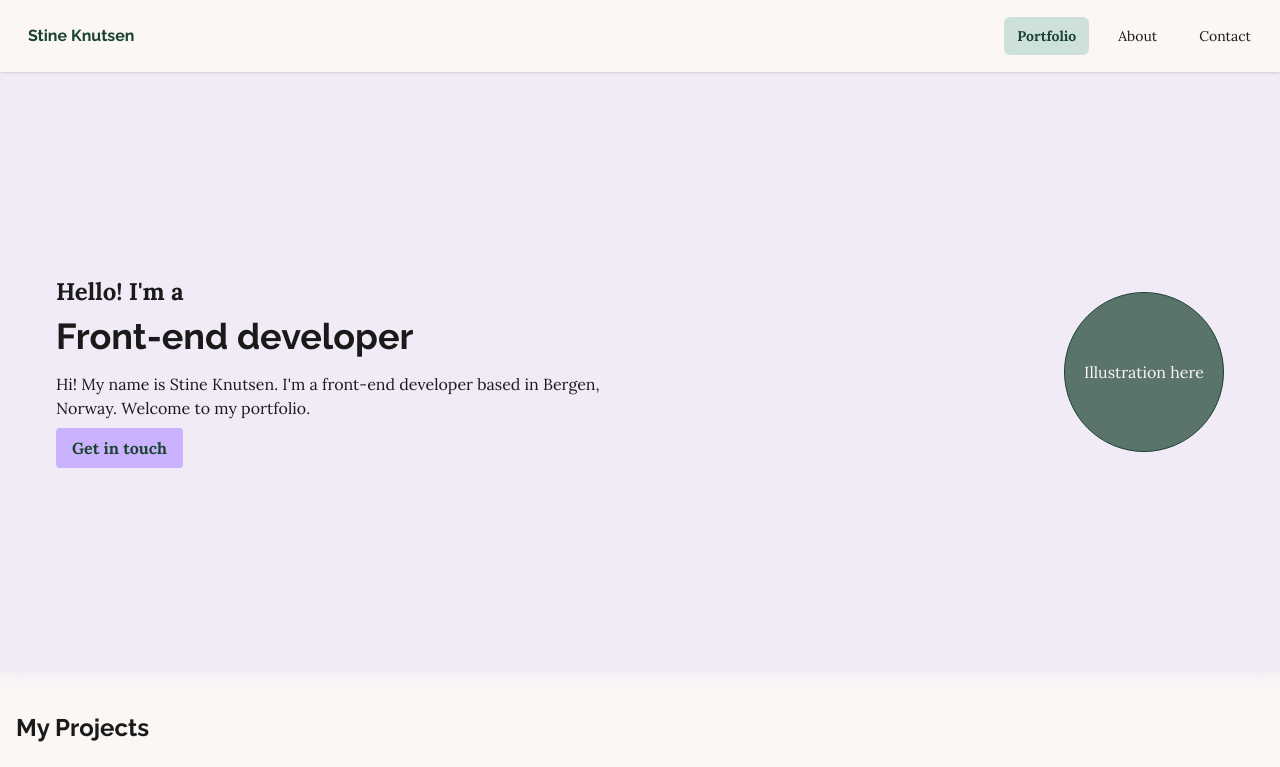
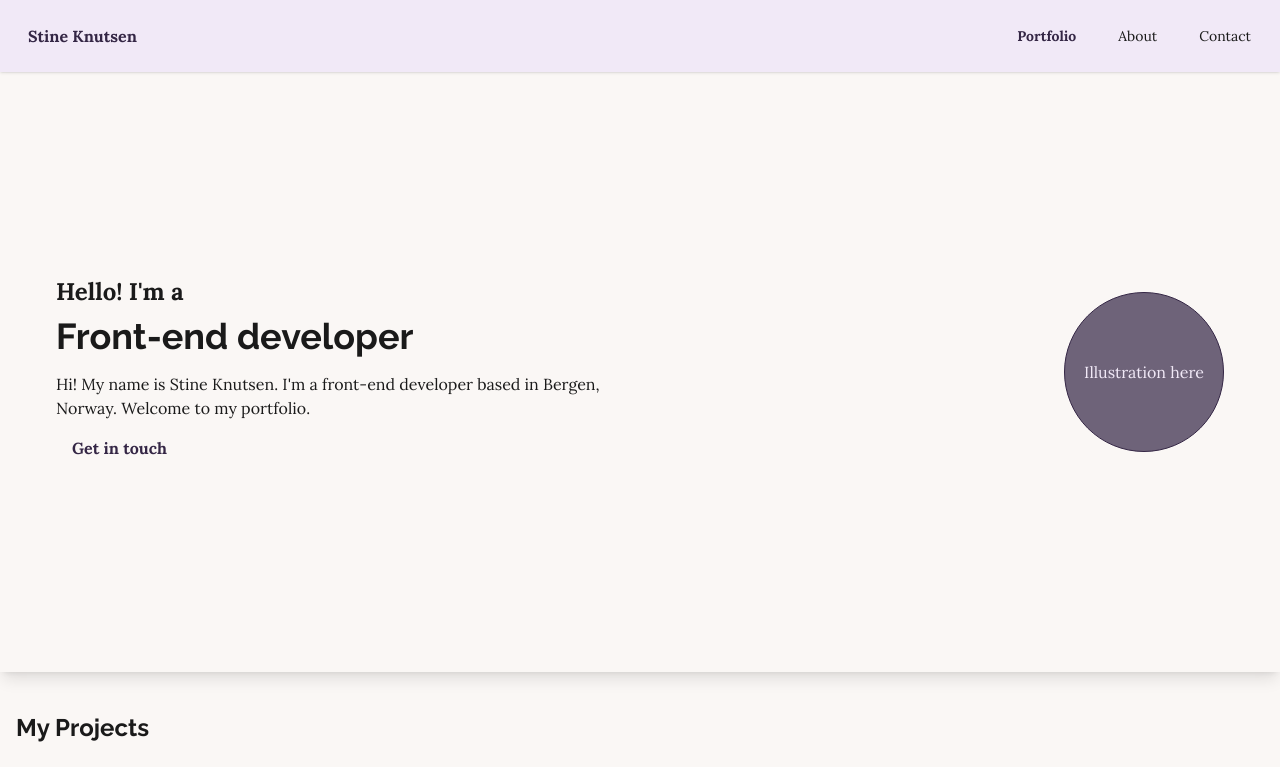
Before and after one commit to stineknutsen/portfolio-2, a React (Vite) app in the folder portfolio/: page / in a window 1280 px wide. Shown: the top 767 px of the page. Built offline with nearby package versions, Linux system fonts and the light colour scheme.

Commit message:
adjust color palette, add darkmode toggle

```diff
--- /dev/null
+++ b/portfolio/src/components/ThemeToggle/index.jsx
@@ -0,0 +1,34 @@
+import React, { useEffect, useState } from "react";
+
+export default function ThemeToggle() {
+  const [darkMode, setDarkMode] = useState(() => {
+    return localStorage.getItem("theme")
+      ? localStorage.getItem("theme") === "dark"
+      : true;
+  });
+
+  useEffect(() => {
+    console.log("darkMode", darkMode);
+    const root = window.document.documentElement;
+    if (darkMode) {
+      root.classList.add("dark");
+      localStorage.setItem("theme", "dark");
+    } else {
+      root.classList.remove("dark");
+      localStorage.setItem("theme", "light");
+    }
+  }, [darkMode]);
+
+  return (
+    <button
+      onClick={() => setDarkMode((prev) => !prev)}
+      className="w-10 h-10 rounded-full bg-primary dark:bg-primary hover:rotate-[360deg] transition-all duration-300"
+    >
+      {darkMode ? (
+        <i className="fa-solid fa-sun text-background text-xl"></i>
+      ) : (
+        <i className="fa-solid fa-moon text-background text-xl"></i>
+      )}
+    </button>
+  );
+}
--- a/portfolio/tailwind.config.js
+++ b/portfolio/tailwind.config.js
@@ -1,19 +1,14 @@
 /** @type {import('tailwindcss').Config} */
 export default {
   content: ["./index.html", "./src/**/*.{js,jsx,ts,tsx}"],
+  darkMode: "class",
   theme: {
     extend: {
       colors: {
-        primary: "#1B4332", // dark green
-        accent: "#FFC6FE", // soft pink
-        lavender: "#CBB2FE", // soft purple
-        background: "#FAF7F5", // off-white
-        mist: "#CEE0DC",
-        text: "#1A1A1A", // dark gray text
-      },
-      fontFamily: {
-        heading: ["Raleway", "sans-serif"],
-        body: ["Lora", "serif"],
+        background: "#F1E9F7", // light purple
+        primary: "#342645", // grape purple
+        secondary: "#C0EDEC", // frozen water
+        accent: "#7DC3C2", // pearl aqua
       },
     },
   },
```
